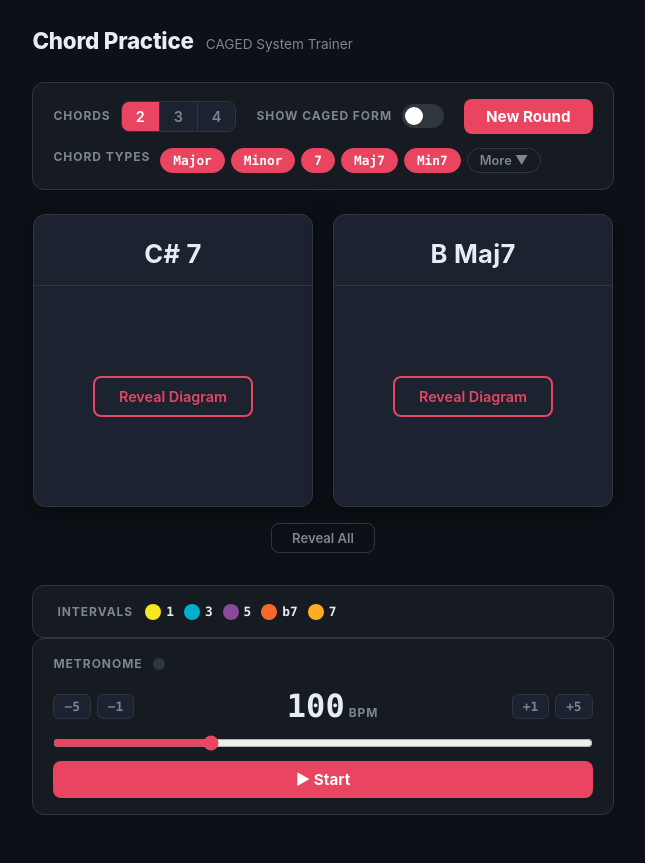
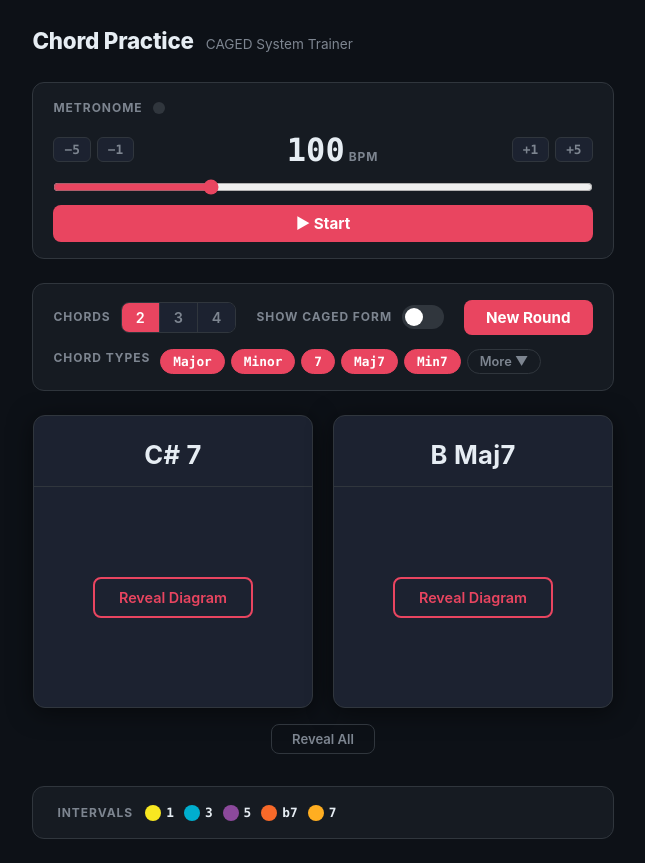
Before and after one commit to pbomb/guitar-skills, a React (Vite) app: page / in a window 1280 px wide. Shown: the whole page, without its empty margins (317-962 px from the left). Before the commit the page ends 839 px from the top, so only its background shows below. Built offline with nearby package versions, Linux system fonts and the light colour scheme.

Commit message:
Move Metronome to top of page, above ControlPanel
https://claude.ai/code/session_0181f8RK3UR9QZC5s1iqow4U

```diff
--- a/src/App.tsx
+++ b/src/App.tsx
@@ -70,6 +70,8 @@ export default function App() {
         <span className="app__subtitle">CAGED System Trainer</span>
       </header>
 
+      <Metronome />
+
       <ControlPanel
         settings={settings}
         onSettingsChange={setSettings}
@@ -97,7 +99,6 @@ export default function App() {
 
       <footer className="app__footer">
         <IntervalLegend chords={chords} />
-        <Metronome />
       </footer>
     </div>
   );
```
